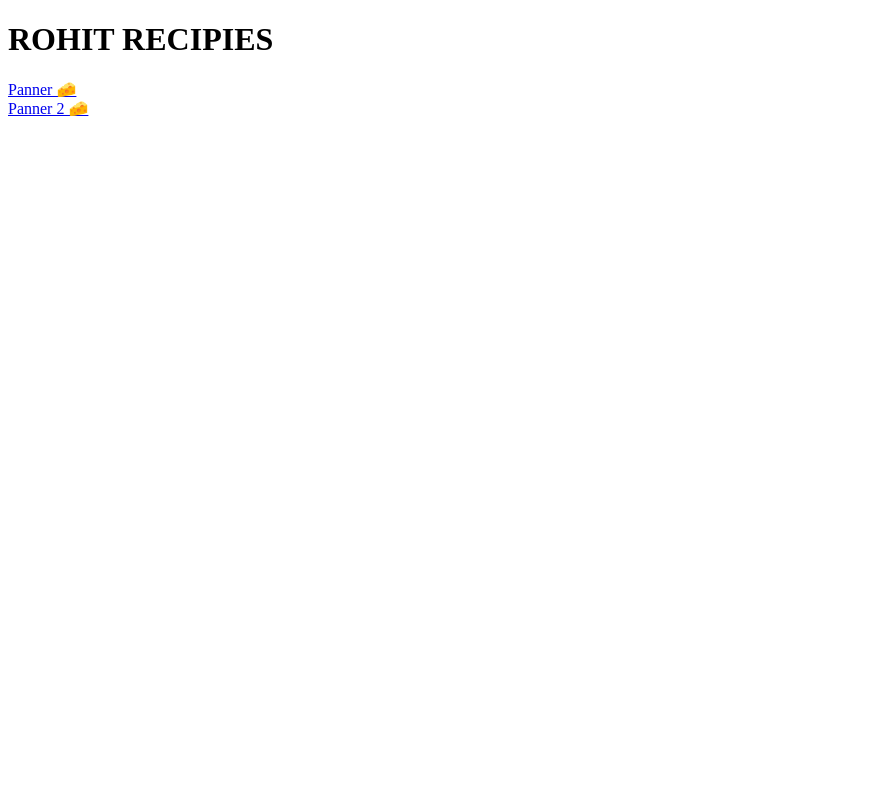
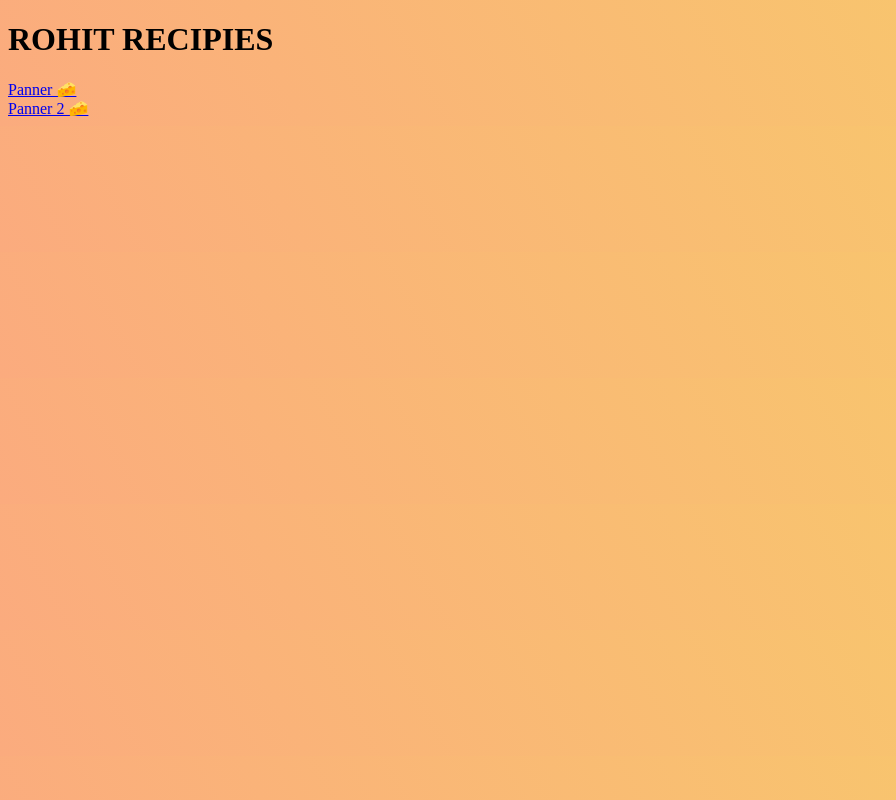
Before and after one commit to shockz09/recipe-tutorial-for-newbie-sby-rohit, a plain HTML site: page index.html in a window 1280 px wide. Shown: the whole page, without its empty margins (0-896 px from the left). Drawn offline with Linux system fonts and the light colour scheme.

Commit message:
css added

```diff
--- /dev/null
+++ b/index.css
@@ -0,0 +1,5 @@
+body{
+    background-color: #FBAB7E;
+background-image: linear-gradient(62deg, #FBAB7E 0%, #F7CE68 100%);
+
+}
--- a/index.html
+++ b/index.html
@@ -1,9 +1,11 @@
 <!DOCTYPE html>
 <html lang="en">
 <head>
+
     <meta charset="UTF-8">
     <meta http-equiv="X-UA-Compatible" content="IE=edge">
     <meta name="viewport" content="width=device-width, initial-scale=1.0">
+    <link rel="stylesheet" href="index.css">
     <title>Document</title>
 </head>
 <body>
```
